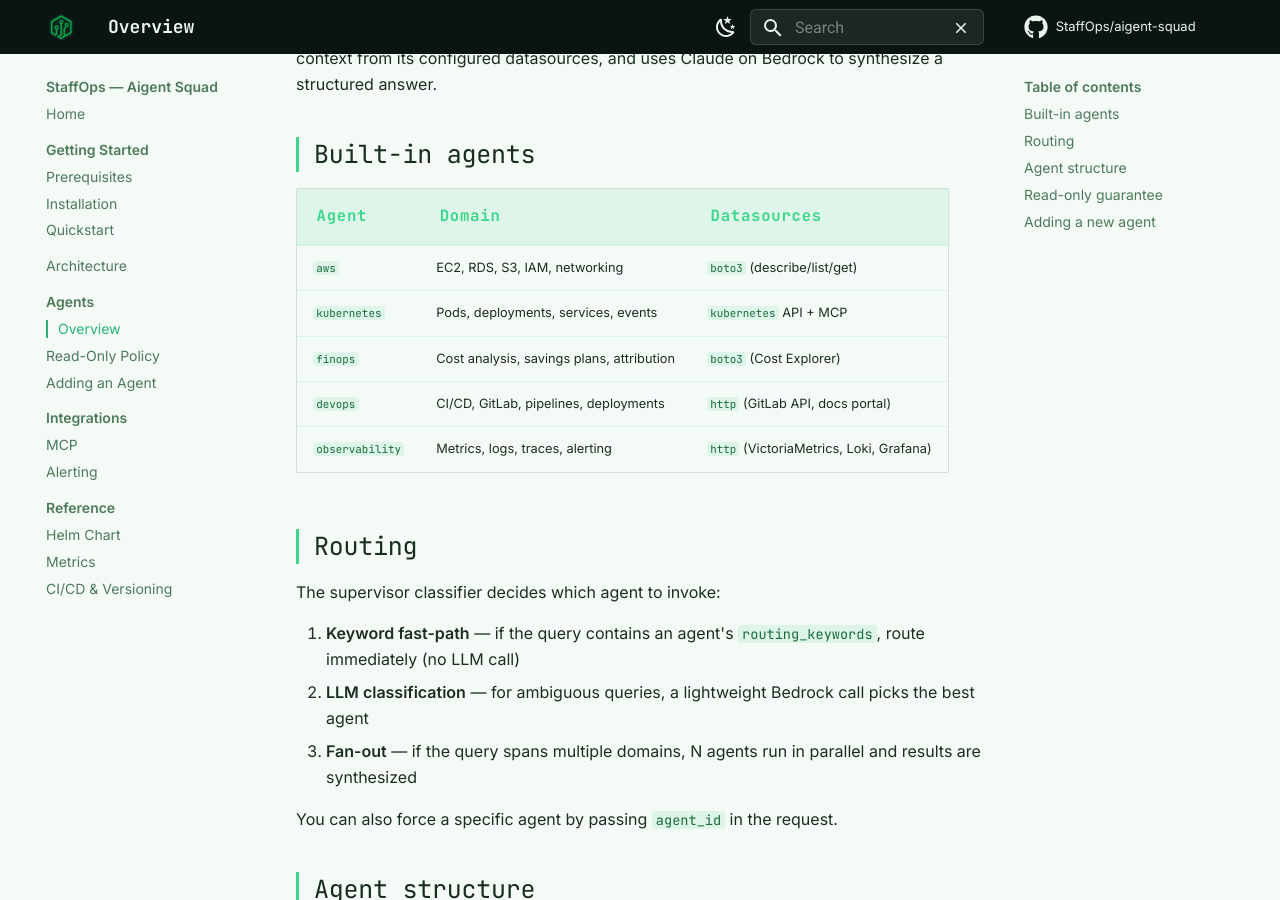
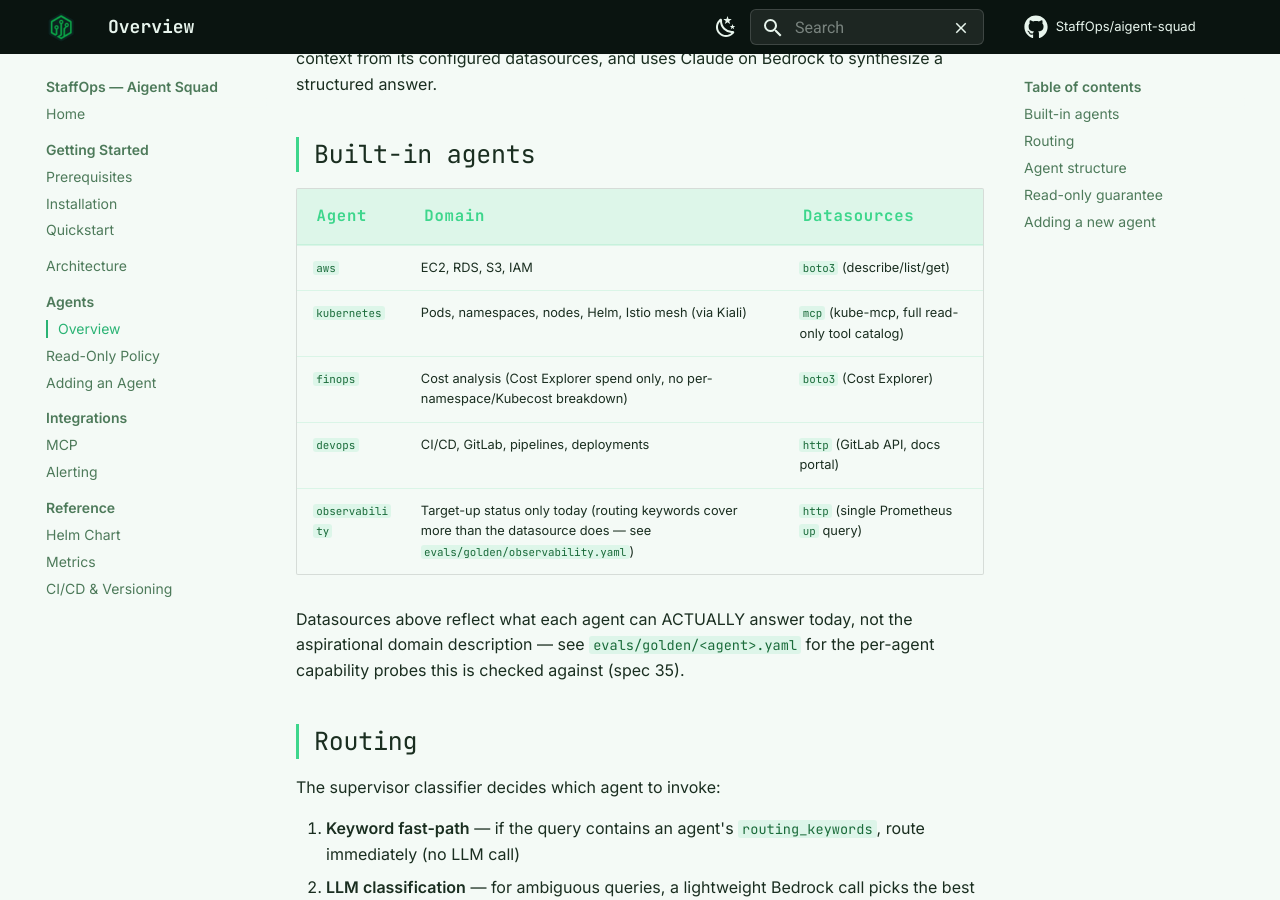
Before and after one commit to StaffOps/aigent-squad, an MkDocs documentation site: the page built from docs/site/agents/overview.md, in a window 1280 px wide and 900 px high, scrolled down 263 px. Built offline with MkDocs 1.6.1 and Material for MkDocs 9.7.7, drawn with Linux system fonts in a browser that asks for light colours; comment, search, counter and statistics services are not loaded.

Commit message:
chore(docs): mkdocs freshness pass + pre-commit hook for docs-ship-with-code
- docs/site/reference/metrics.md was missing today's two new metrics
  (aigent.quality.violations, aigent.eval.score) -- added.
- docs/site/agents/overview.md had stale/overclaiming datasource
  descriptions: kubernetes listed as "kubernetes API + MCP" when it's
  MCP-only; observability listed as "Metrics, logs, traces, alerting" /
  "VictoriaMetrics, Loki, Grafana" when the real datasource is a single
  Prometheus "up" query. Fixed to match reality, cross-referenced to
  evals/golden/*.yaml.
- .githooks/pre-commit: blocks a commit touching src/ or an agent's
  agent.yaml/prompt.md without a docs/spec file staged in the same commit
  (bypass: git commit --no-verify). Opt-in via `make install-hooks` -- not
  auto-installed, since setting core.hooksPath is a git-config change left
  for the user to run themselves. Functionally tested (block + pass cases).

Co-Authored-By: Claude Sonnet 5 <noreply@anthropic.com>

```diff
--- a/docs/site/agents/overview.md
+++ b/docs/site/agents/overview.md
@@ -6,11 +6,15 @@ Agents are the specialists. Each agent is responsible for one domain, collects r
 
 | Agent | Domain | Datasources |
 |-------|--------|-------------|
-| `aws` | EC2, RDS, S3, IAM, networking | `boto3` (describe/list/get) |
-| `kubernetes` | Pods, deployments, services, events | `kubernetes` API + MCP |
-| `finops` | Cost analysis, savings plans, attribution | `boto3` (Cost Explorer) |
+| `aws` | EC2, RDS, S3, IAM | `boto3` (describe/list/get) |
+| `kubernetes` | Pods, namespaces, nodes, Helm, Istio mesh (via Kiali) | `mcp` (kube-mcp, full read-only tool catalog) |
+| `finops` | Cost analysis (Cost Explorer spend only, no per-namespace/Kubecost breakdown) | `boto3` (Cost Explorer) |
 | `devops` | CI/CD, GitLab, pipelines, deployments | `http` (GitLab API, docs portal) |
-| `observability` | Metrics, logs, traces, alerting | `http` (VictoriaMetrics, Loki, Grafana) |
+| `observability` | Target-up status only today (routing keywords cover more than the datasource does — see `evals/golden/observability.yaml`) | `http` (single Prometheus `up` query) |
+
+Datasources above reflect what each agent can ACTUALLY answer today, not
+the aspirational domain description — see `evals/golden/<agent>.yaml` for
+the per-agent capability probes this is checked against (spec 35).
 
 ## Routing
 
```
Also changed, not shown: AGENTS.md (+5 -1 lines), docs/site/reference/metrics.md (+12 -0 lines), 1 other file.
